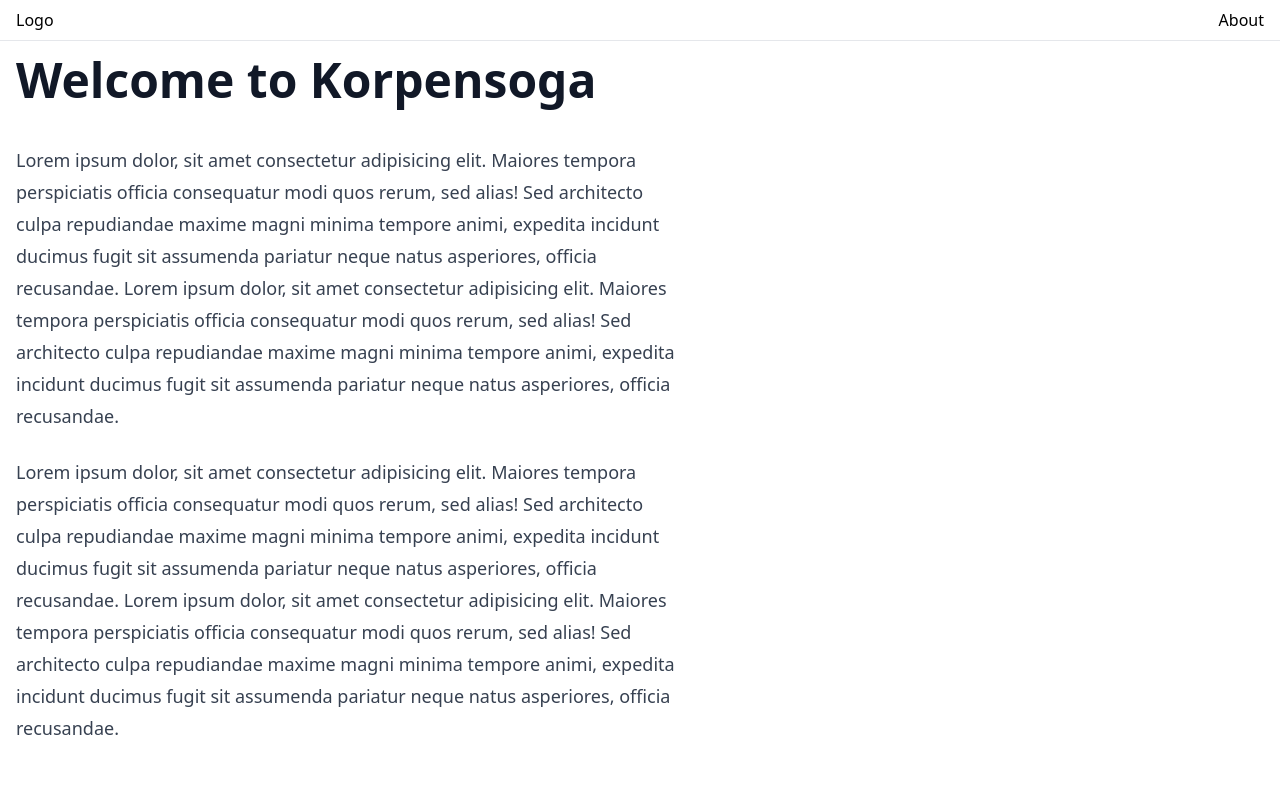
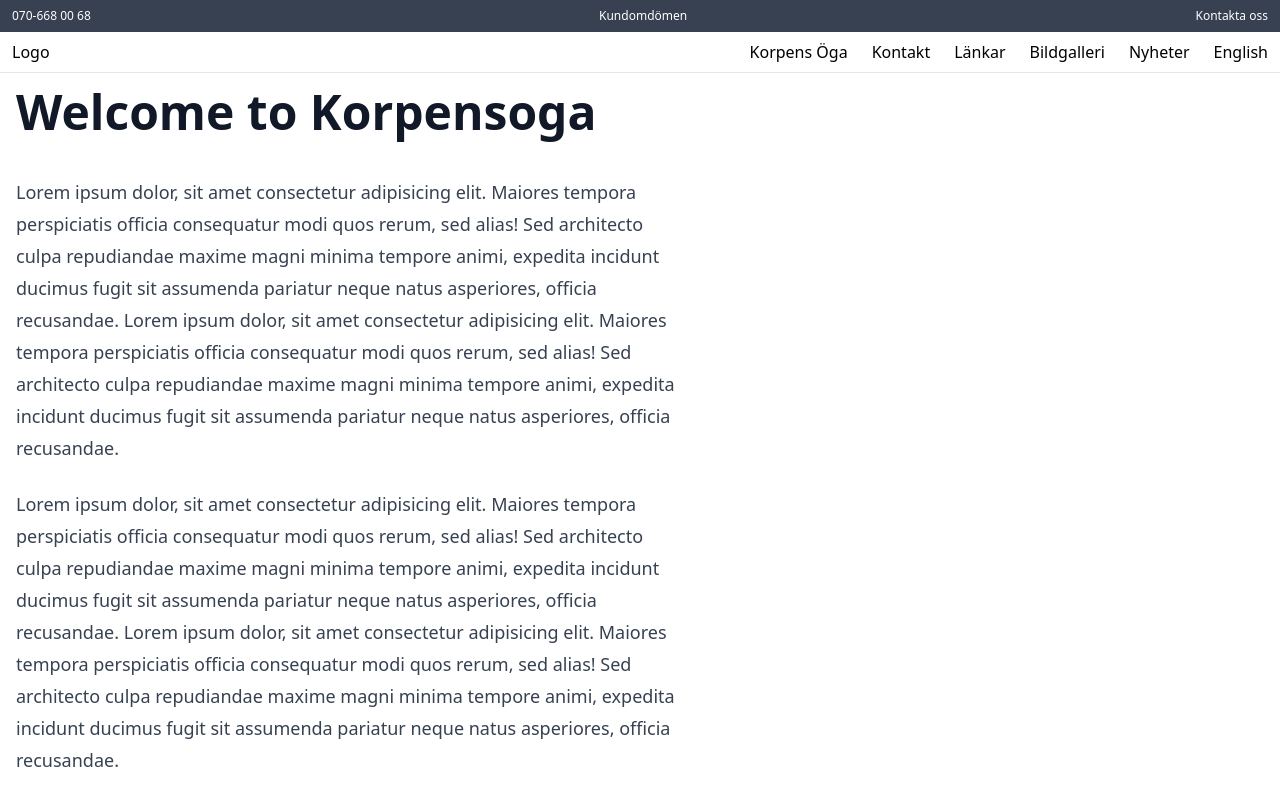
Before and after one commit to tomascoox/korpensoga2023, a Next.js app: page / in a window 1280 px wide. Built offline with nearby package versions, Linux system fonts and the light colour scheme.

Commit message:
build out the navbar-system

```diff
--- a/src/components/Navbar.tsx
+++ b/src/components/Navbar.tsx
@@ -1,18 +1,21 @@
 import Link from 'next/link'
-import { useState, useEffect } from 'react'
+import { useState, useEffect, useRef } from 'react'
 
 const Navbar = () => {
     const [scrollY, setScrollY] = useState(0)
     const [showFixedNavbar, setShowFixedNavbar] = useState(false)
+    const navbarRef = useRef<HTMLDivElement>(null)
+    const [navbarSystemHeight, setNavbarSystemHeight] = useState(0)
+    const [isSmallScreen, setIsSmallScreen] = useState(false)
 
     useEffect(() => {
         const handleScroll = () => {
             const currentScrollY = window.scrollY
             setScrollY(currentScrollY)
 
-            if (!showFixedNavbar && currentScrollY >= 60) {
+            if (!showFixedNavbar && currentScrollY >= navbarSystemHeight) {
                 setShowFixedNavbar(true)
-            } else if (showFixedNavbar && currentScrollY < 40) {
+            } else if (showFixedNavbar && currentScrollY < navbarSystemHeight) {
                 setShowFixedNavbar(false)
             }
         }
@@ -21,33 +24,86 @@ const Navbar = () => {
         return () => {
             window.removeEventListener('scroll', handleScroll)
         }
-    }, [showFixedNavbar])
+    }, [navbarSystemHeight, showFixedNavbar])
 
-    const NavbarContent = () => (
-        <>
-            {/* Logo */}
-            <div>
-                <Link href="/">Logo</Link>
-            </div>
+    useEffect(() => {
+        if (navbarRef.current) {
+            const navbarOffsetHeight = navbarRef.current.offsetHeight
+            const topStripeOffsetHeight = (navbarRef.current.querySelector('.bg-gray-200') as HTMLDivElement)?.offsetHeight || 0
+            const mainNavOffsetHeight = (navbarRef.current.querySelector('.main-nav') as HTMLDivElement)?.offsetHeight || 0
+            const navbarSystemOffsetHeight = navbarOffsetHeight + topStripeOffsetHeight + mainNavOffsetHeight
+            setNavbarSystemHeight(navbarSystemOffsetHeight)
+        }
+    }, [])
 
-            {/* Navigation items */}
-            <ul className="hidden md:flex items-center space-x-6">
+    useEffect(() => {
+        const handleResize = () => {
+            setIsSmallScreen(window.innerWidth < 768)
+        }
+
+        handleResize()
+        window.addEventListener('resize', handleResize)
+        return () => {
+            window.removeEventListener('resize', handleResize)
+        }
+    }, [])
+
+    const MenuItems = ({ hiddenItems = [] }: { hiddenItems?: string[] }) => (
+        <ul className="flex space-x-6">
+            {!hiddenItems.includes('korpensoga') && (
                 <li>
-                    <Link href="/about">About</Link>
+                    <Link href="/korpensoga">Korpens Öga</Link>
                 </li>
+            )}
+            {!hiddenItems.includes('kontakt') && (
+                <li>
+                    <Link href="/kontakt">Kontakt</Link>
+                </li>
+            )}
+            {!hiddenItems.includes('lankar') && (
+                <li>
+                    <Link href="/lankar">Länkar</Link>
+                </li>
+            )}
+            {!hiddenItems.includes('bildgalleri') && (
+                <li>
+                    <Link href="/bildgalleri">Bildgalleri</Link>
+                </li>
+            )}
+            {!hiddenItems.includes('nyheter') && (
+                <li>
+                    <Link href="/nyheter">Nyheter</Link>
+                </li>
+            )}
+            {!hiddenItems.includes('english') && (
+                <li>
+                    <Link href="/english">English</Link>
+                </li>
+            )}
         </ul>
-        </>
     )
 
     return (
         <>
-            <header className={`bg-white border-b absolute top-0 left-0 w-full ${showFixedNavbar ? 'hidden' : 'block'}`}>
-                <div className="container mx-auto px-4 py-2">
+            <div ref={navbarRef}>
+                <div>
+                    <div className="text-white text-xs bg-gray-700 flex items-center justify-between px-3 py-2">
+                        <div>070-668 00 68</div>
+                        <div>Kundomdömen</div>
+                        <div>Kontakta oss</div>
+                    </div>
+                    <header className={`bg-white border-b w-full ${showFixedNavbar ? 'hidden' : 'absolute'}`}>
+                        <div className="mx-auto px-3 py-2">
                             <nav className="flex items-center justify-between">
-                        <NavbarContent />
+                                <div>
+                                    <Link href="/">Logo</Link>
+                                </div>
+                                <MenuItems hiddenItems={isSmallScreen ? ['bildgalleri', 'nyheter', 'english'] : []} />
                             </nav>
                         </div>
                     </header>
+                </div>
+            </div>
 
             <header
                 className={`bg-white border-b fixed top-0 left-0 w-full transition-transform duration-300 ${
@@ -56,21 +112,25 @@ const Navbar = () => {
             >
                 <div className="container mx-auto px-4 py-2">
                     <nav className="flex items-center justify-between">
-                        <NavbarContent />
+                        <div>
+                            <Link href="/">Logo</Link>
+                        </div>
+                        <MenuItems hiddenItems={isSmallScreen ? ['bildgalleri', 'nyheter', 'english'] : []} />
                     </nav>
                 </div>
             </header>
 
-            {/* Bottom navigation for small screens */}
-            <div className="w-full fixed bottom-0 z-50 bg-white border-t shadow-md block md:hidden">
+            {isSmallScreen ? (
+                <div className="w-full fixed bottom-0 bg-white border-t">
                     <div className="container mx-auto px-4 py-2">
-                    <ul className="flex items-center justify-center space-x-6">
-                        <li>
-                            <Link href="/about">About</Link>
-                        </li>
-                    </ul>
+                        <nav className="flex items-center justify-around">
+                            <MenuItems hiddenItems={['korpensoga', 'kontakt', 'lankar']} />
+                        </nav>
                     </div>
                 </div>
+            ) : (
+                ''
+            )}
         </>
     )
 }
```
Lines whose indentation alone changed are shown as unchanged.
